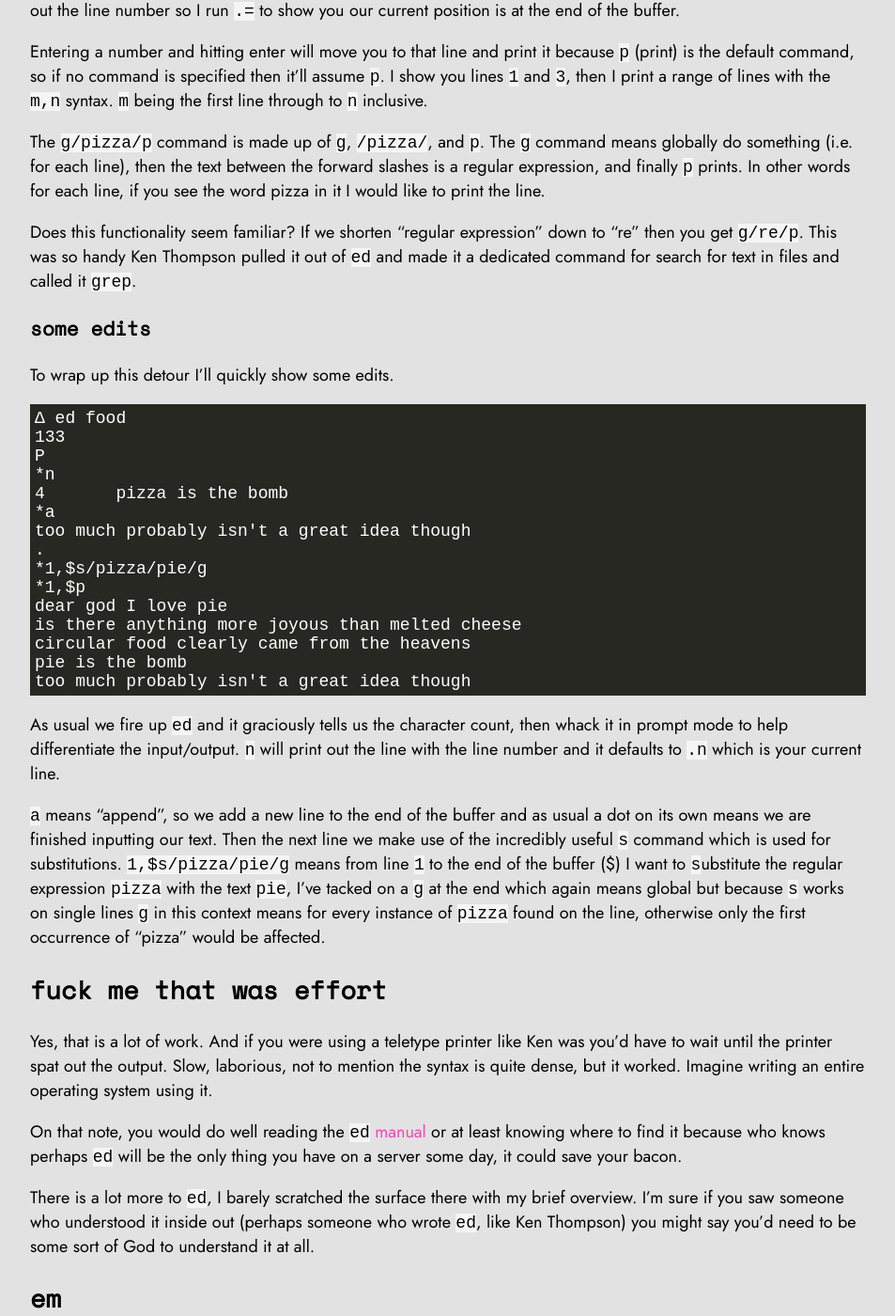
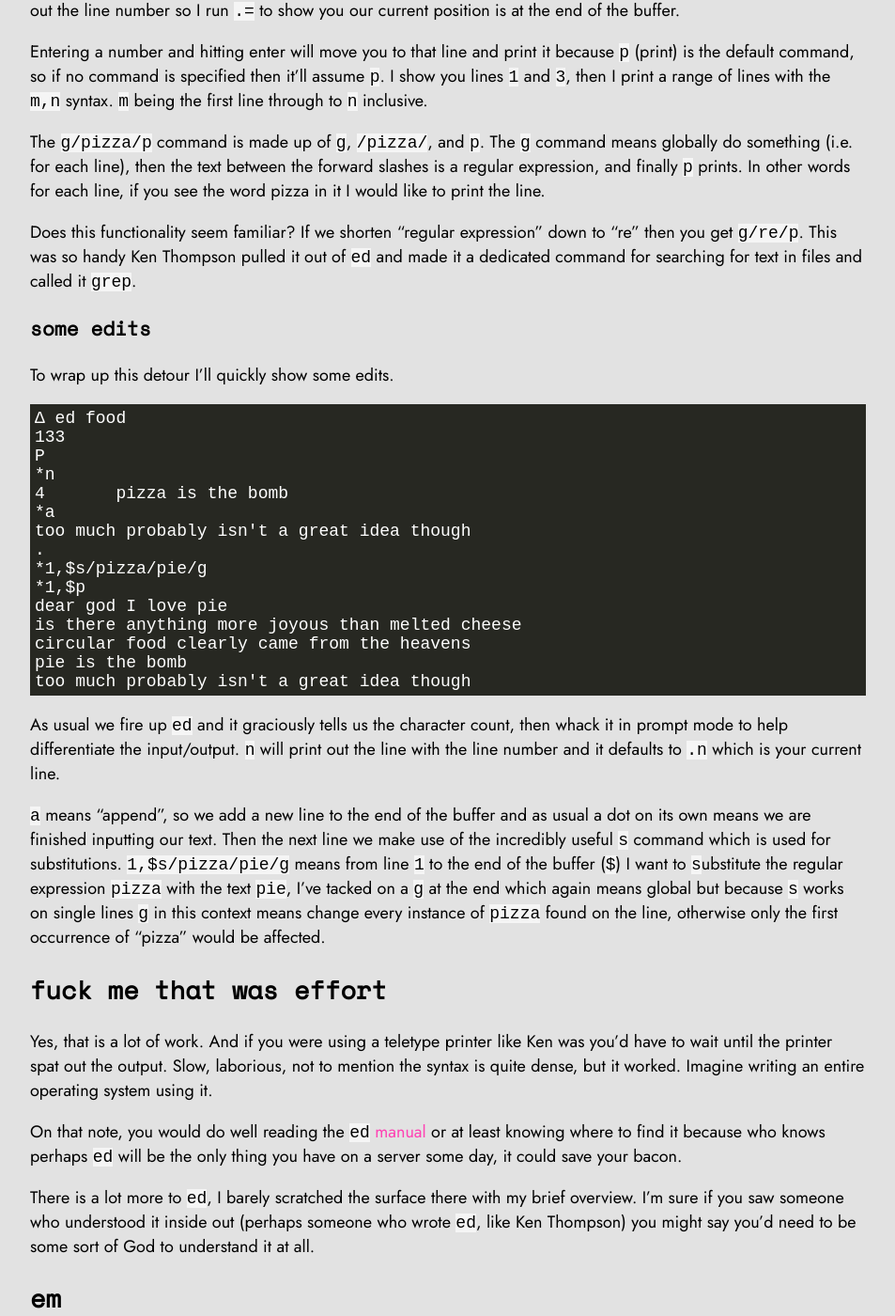
Before and after one commit to skipcloud/skipcloud.github.io, a Jekyll site: the page built from _posts/2020-07-12-where-did-vim-come-from?.md, in a window 1280 px wide and 1400 px high, scrolled down 2697 px. Shown: the whole window at 94% size, without its empty margins (163-1116 px from the left). Built offline with Jekyll 4.4.1, drawn with Linux system fonts in a browser that asks for light colours; some of the changed text lies outside the part shown.

Commit message:
posts: fix typos for vim

```diff
--- a/_posts/2020-07-12-where-did-vim-come-from?.md
+++ b/_posts/2020-07-12-where-did-vim-come-from?.md
@@ -154,7 +154,7 @@ for each line, if you see the word pizza in it I would like to print the line.
 
 Does this functionality seem familiar? If we shorten "regular expression" down
 to "re" then you get `g/re/p`. This was so handy Ken Thompson pulled it out of
-`ed` and made it a dedicated command for search for text in files and called it
+`ed` and made it a dedicated command for searching for text in files and called it
 `grep`.
 
 ### some edits
@@ -187,10 +187,10 @@ line.
 `a` means "append", so we add a new line to the end of the buffer and as usual a
 dot on its own means we are finished inputting our text. Then the next line we
 make use of the incredibly useful `s` command which is used for substitutions.
-`1,$s/pizza/pie/g` means from line `1` to the end of the buffer ($) I want to
+`1,$s/pizza/pie/g` means from line `1` to the end of the buffer (`$`) I want to
 `s`ubstitute the regular expression `pizza` with the text `pie`, I've tacked on
 a `g` at the end which again means global but because `s` works on single lines
-`g` in this context means for every instance of `pizza` found on the line,
+`g` in this context means change every instance of `pizza` found on the line,
 otherwise only the first occurrence of "pizza" would be affected.
 
 ## fuck me that was effort
```
Also changed, not shown: other parts of _posts/2020-07-12-where-did-vim-come-from?.md (+2 -1 lines).
